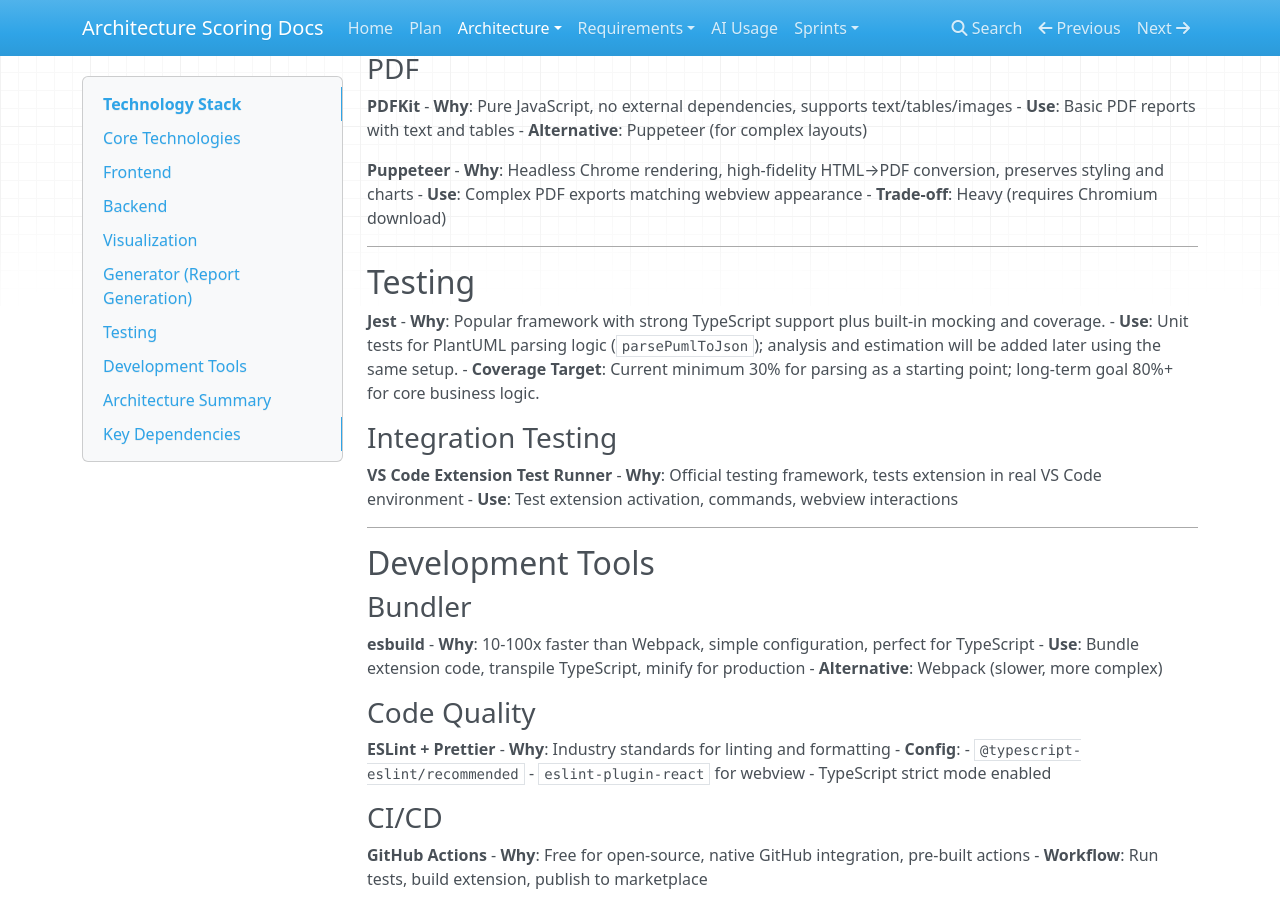
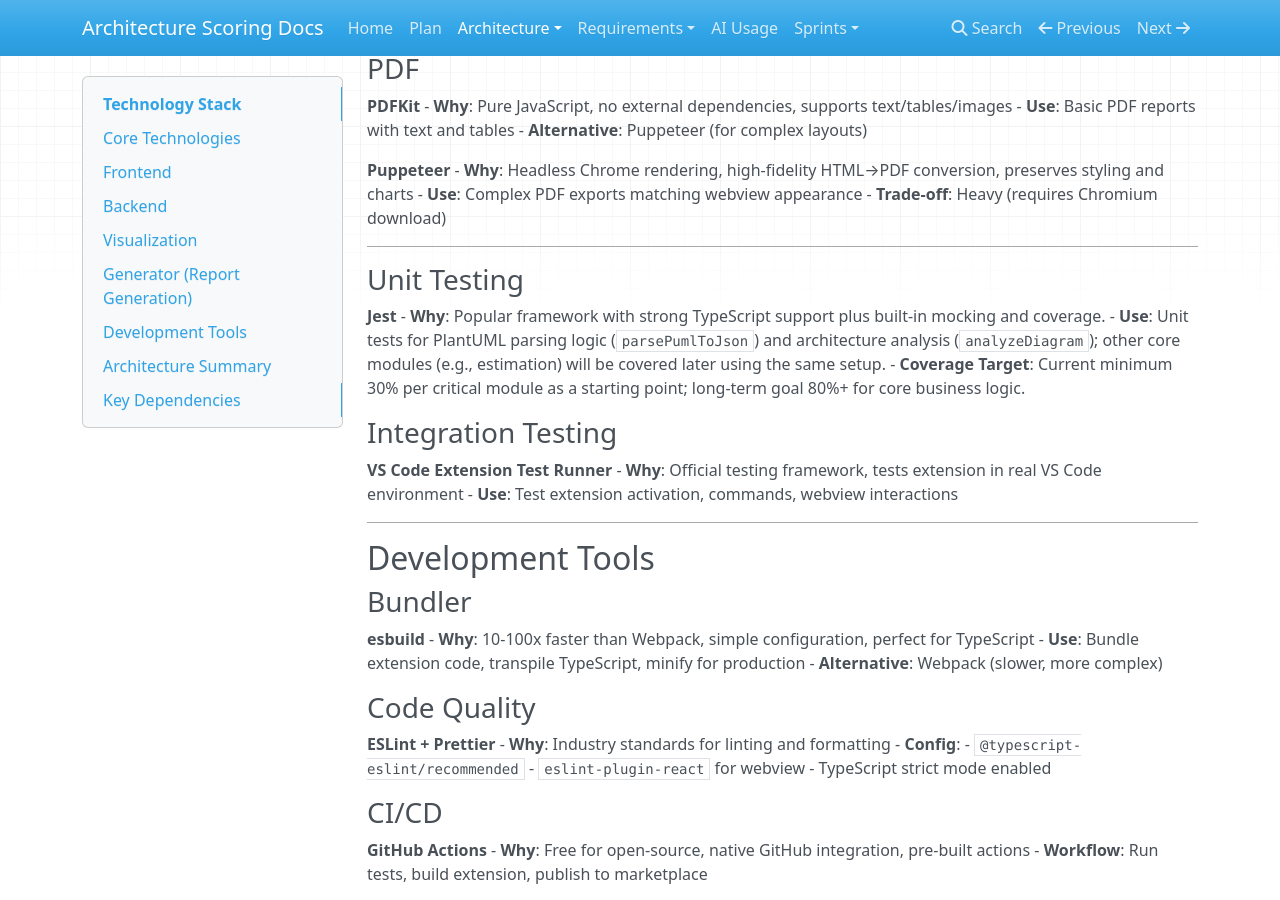
Before and after one commit to inno-itpd-nachos/add-toolling, an MkDocs documentation site: the page built from docs/architecture/tech-stack.md, in a window 1280 px wide and 900 px high, scrolled down 1899 px. Built offline with MkDocs 1.6.1, drawn with Linux system fonts in a browser that asks for light colours; nearby versions of some CDN libraries.

Commit message:
docs: analys unit test

```diff
--- a/docs/architecture/tech-stack.md
+++ b/docs/architecture/tech-stack.md
@@ -104,12 +104,13 @@
 
 ---
 
-## Testing
+### Unit Testing
 
 **Jest**
 - **Why**: Popular framework with strong TypeScript support plus built‑in mocking and coverage.
-- **Use**: Unit tests for PlantUML parsing logic (`parsePumlToJson`); analysis and estimation will be added later using the same setup.
-- **Coverage Target**: Current minimum 30% for parsing as a starting point; long‑term goal 80%+ for core business logic.
+- **Use**: Unit tests for PlantUML parsing logic (`parsePumlToJson`) and architecture analysis (`analyzeDiagram`); other core modules (e.g., estimation) will be covered later using the same setup.
+- **Coverage Target**: Current minimum 30% per critical module as a starting point; long‑term goal 80%+ for core business logic.
+
 
 ### Integration Testing
 **VS Code Extension Test Runner**
```
Also changed, not shown: docs/automation/testing.md (+4 -1 lines).
